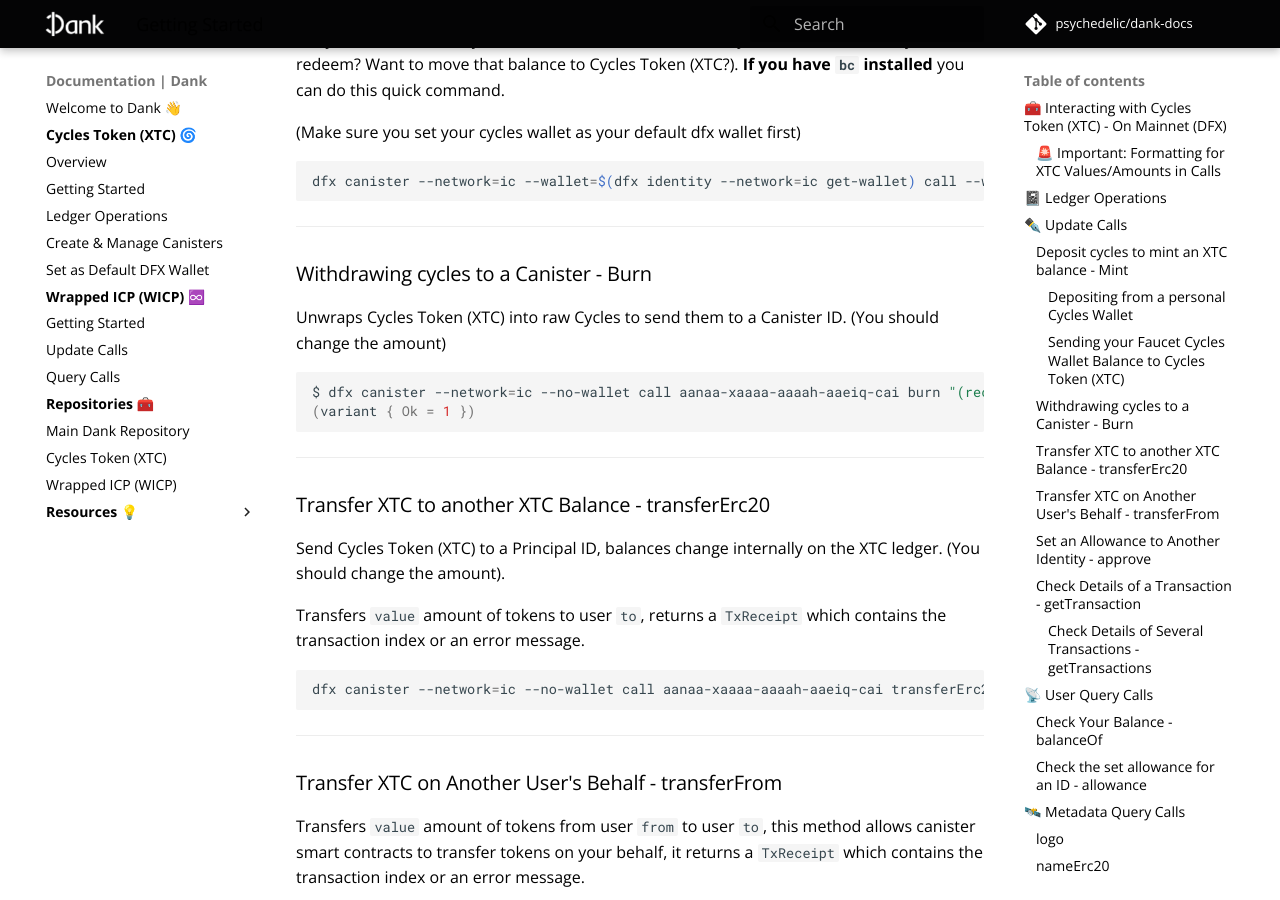
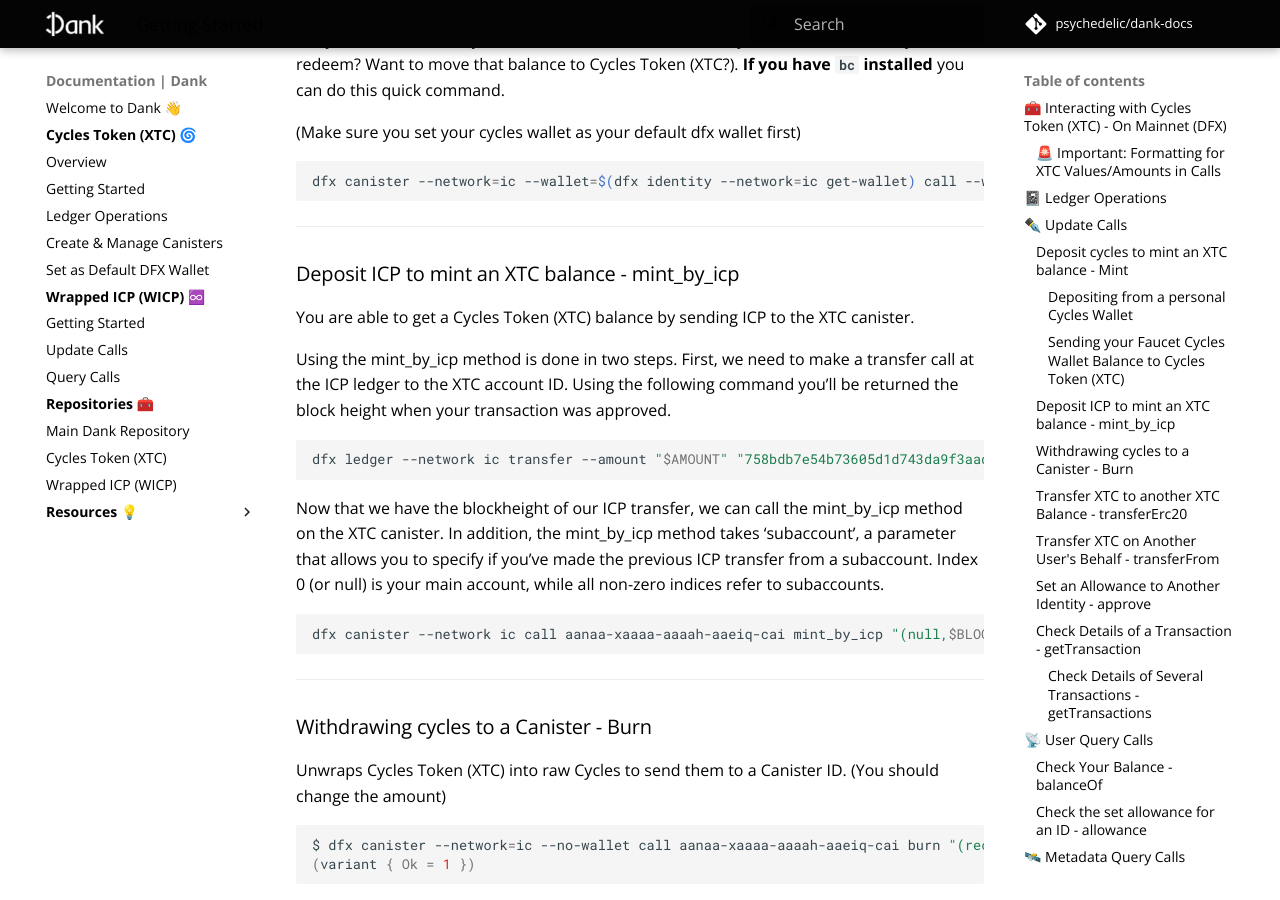
Before and after one commit to Psychedelic/dank-docs, an MkDocs documentation site: the page built from docs/xtc/getting-started.md, in a window 1280 px wide and 900 px high, scrolled down 2209 px. Built offline with MkDocs 1.6.1 and Material for MkDocs 9.7.7, drawn with Linux system fonts in a browser that asks for light colours; comment, search, counter and statistics services are not loaded.

Commit message:
mint_by_icp added

````diff
--- a/docs/xtc/getting-started.md
+++ b/docs/xtc/getting-started.md
@@ -69,6 +69,22 @@
 dfx canister --network=ic --wallet=$(dfx identity --network=ic get-wallet) call --with-cycles $(echo "$(dfx wallet --network=ic balance | cut -d' ' -f1)-10000000000" | bc) aanaa-xaaaa-aaaah-aaeiq-cai mint "(principal \"$(dfx identity get-principal)\")"
 ```
 
+---
+### Deposit ICP to mint an XTC balance - mint_by_icp
+
+You are able to get a Cycles Token (XTC) balance by sending ICP to the XTC canister.
+
+Using the mint_by_icp method is done in two steps. First, we need to make a transfer call at the ICP ledger to the XTC account ID. Using the following command you’ll be returned the block height when your transaction was approved.
+
+```bash
+dfx ledger --network ic transfer --amount "$AMOUNT" "758bdb7e54b73605d1d743da9f3aad70637d4cddcba03db13137eaf35f12d375" --memo 0
+```
+
+Now that we have the blockheight of our ICP transfer, we can call the mint_by_icp method on the XTC canister. In addition, the mint_by_icp method takes ‘subaccount’, a parameter that allows you to specify if you’ve made the previous ICP transfer from a subaccount. Index 0 (or null) is your main account, while all non-zero indices refer to subaccounts.
+
+```bash
+dfx canister --network ic call aanaa-xaaaa-aaaah-aaeiq-cai mint_by_icp "(null,$BLOCK_HEIGHT:nat64)"
+```
 ---
 
 
````
